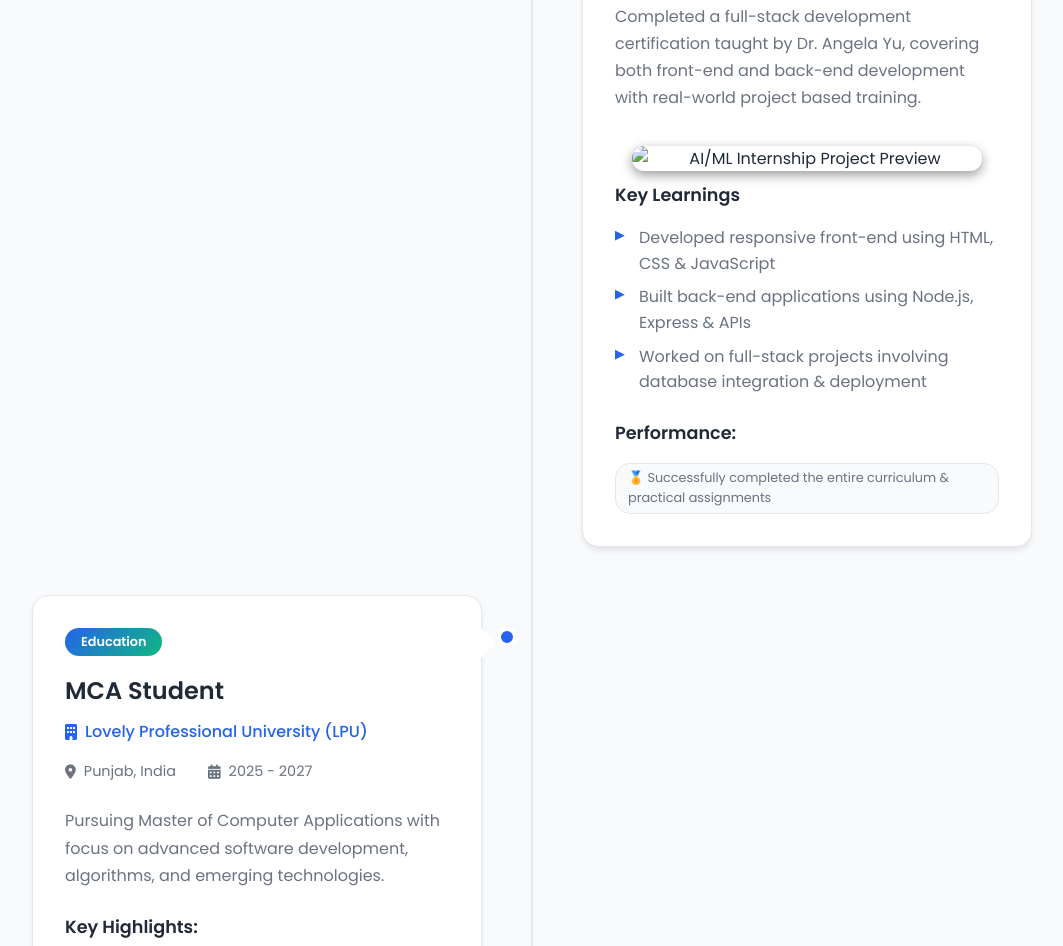
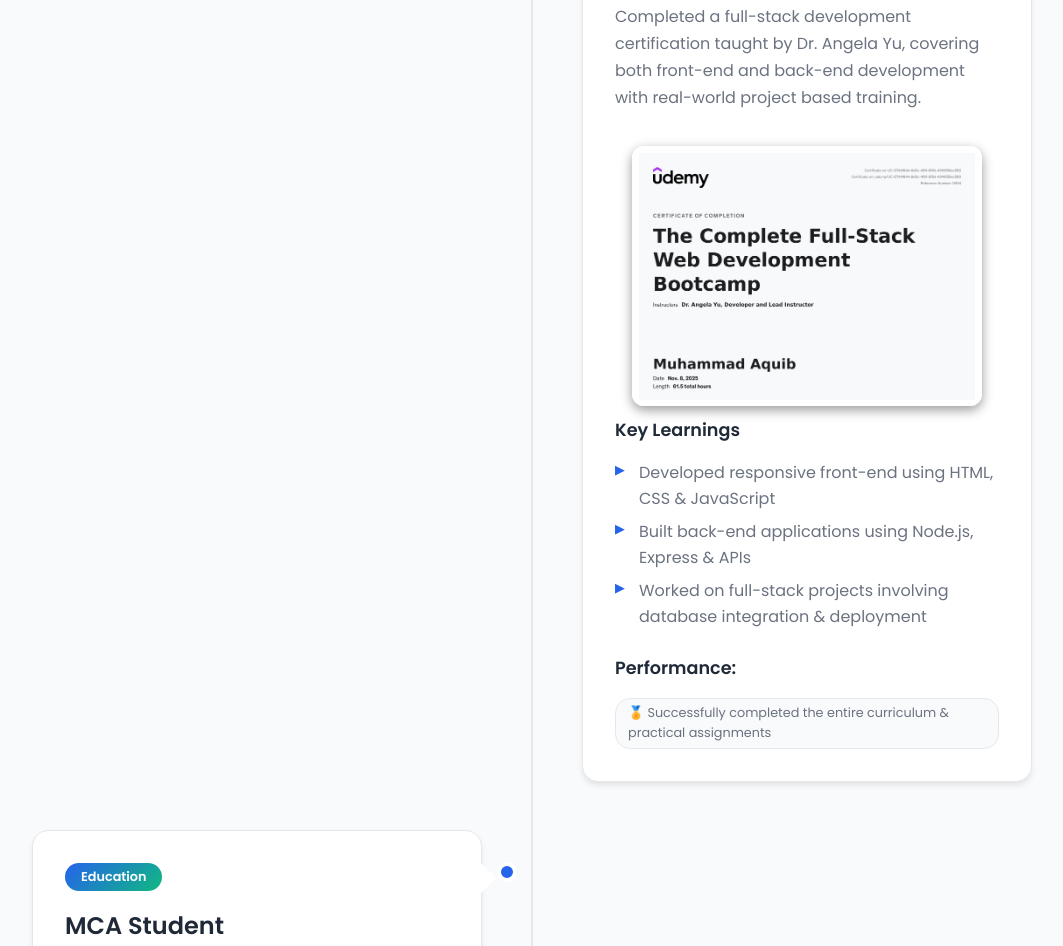
Before and after one commit to cyberfunky1010/portfolio-website, a plain HTML site: page index.html in a window 1280 px wide. Shown: the part 6109-7055 px from the top of the page, without its empty margins (108-1171 px from the left). Drawn offline with Linux system fonts and the light colour scheme.

Commit message:
Fix image file extension from .jpeg to .jpg

```diff
--- a/index.html
+++ b/index.html
@@ -580,7 +580,7 @@
                             <p>Completed a full-stack development certification taught by Dr. Angela Yu, covering both front-end and back-end development with real-world project based training.</p>
                         </div>
                          <div class="experience-image">
-                                   <img src="udemy-certificate.jpeg" alt="AI/ML Internship Project Preview">
+                                   <img src="udemy-certificate.jpg" alt="AI/ML Internship Project Preview">
                              </div>
                         <div class="experience-achievements">
                             <h4>Key Learnings</h4>
```
